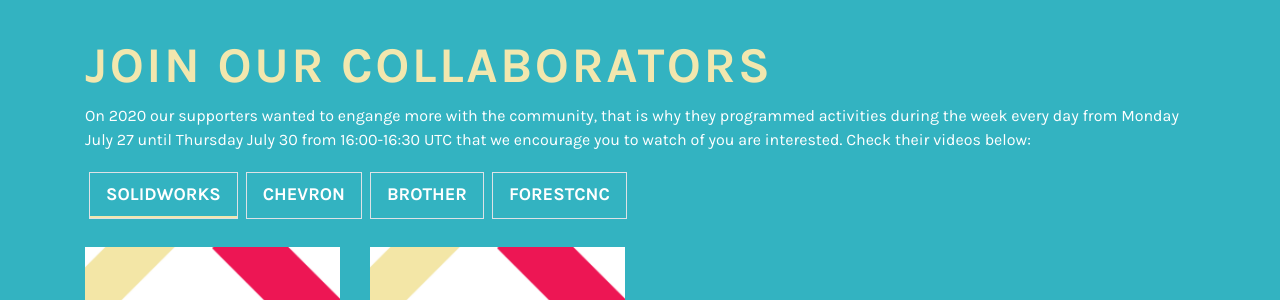
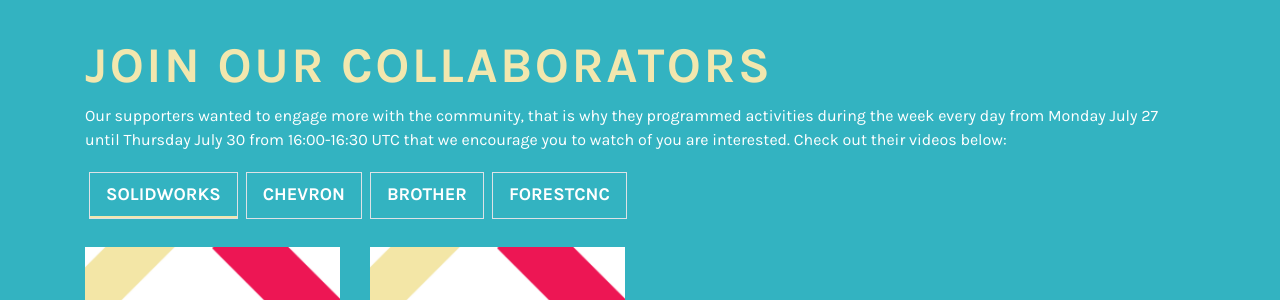
Before and after one commit to fabfoundation/fabxlive2020, a Jekyll site: the page built from index.html, in a window 1280 px wide and 900 px high, scrolled down 2945 px. Shown: the part 158-458 px from the top of the window. Built offline with Jekyll 4.4.1, drawn with Linux system fonts in a browser that asks for light colours; nearby versions of some CDN libraries.

Commit message:
Update index.html

```diff
--- a/index.html
+++ b/index.html
@@ -246,9 +246,9 @@
       <div class="col-12 mt-5">
         <h2 class="text-yellow">JOIN OUR COLLABORATORS</h2>
         <p>
-        On 2020 our supporters wanted to engange more with the community, that is why they programmed activities during the week every day from
+        Our supporters wanted to engage more with the community, that is why they programmed activities during the week every day from
         Monday July 27 until Thursday July 30 from 16:00-16:30 UTC that we encourage you to watch of you are interested.
-        Check their videos below:
+        Check out their videos below:
         </p>
       </div>
 
```
